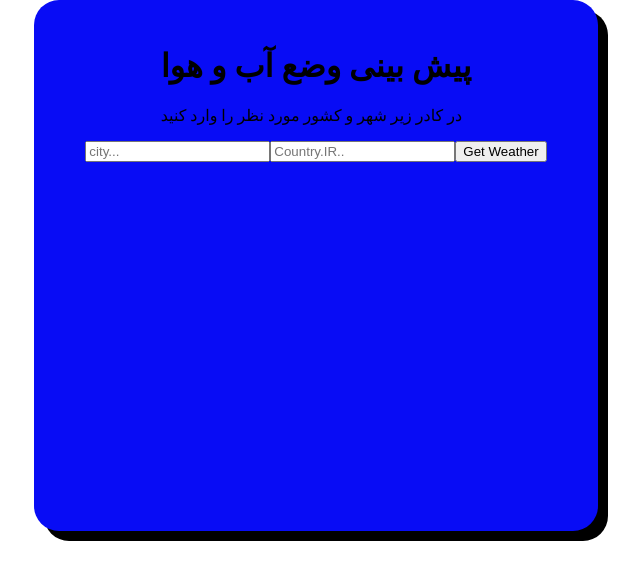
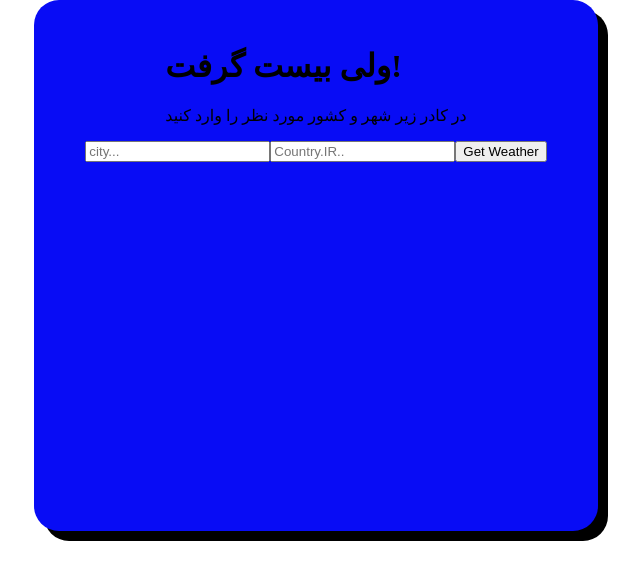
Before and after one commit to Alireza9651501005/react2, a React (Create React App) app: page / in a window 1280 px wide. Shown: the top 580 px of the page, without its empty margins (324-964 px from the left). Built offline with nearby package versions, Linux system fonts and the light colour scheme.

Commit message:
change for testing!

```diff
--- a/src/weather1/Title.js
+++ b/src/weather1/Title.js
@@ -4,7 +4,7 @@ class Title extends React.Component {
     render () {
         return (
             <div className= 'title'>
-                <h1> پیش بینی وضع آب و هوا</h1>
+                <h1> ولی بیست گرفت!</h1>
                 <p>در کادر زیر شهر و کشور مورد نظر را وارد کنید</p>
             </div>
         )
```
